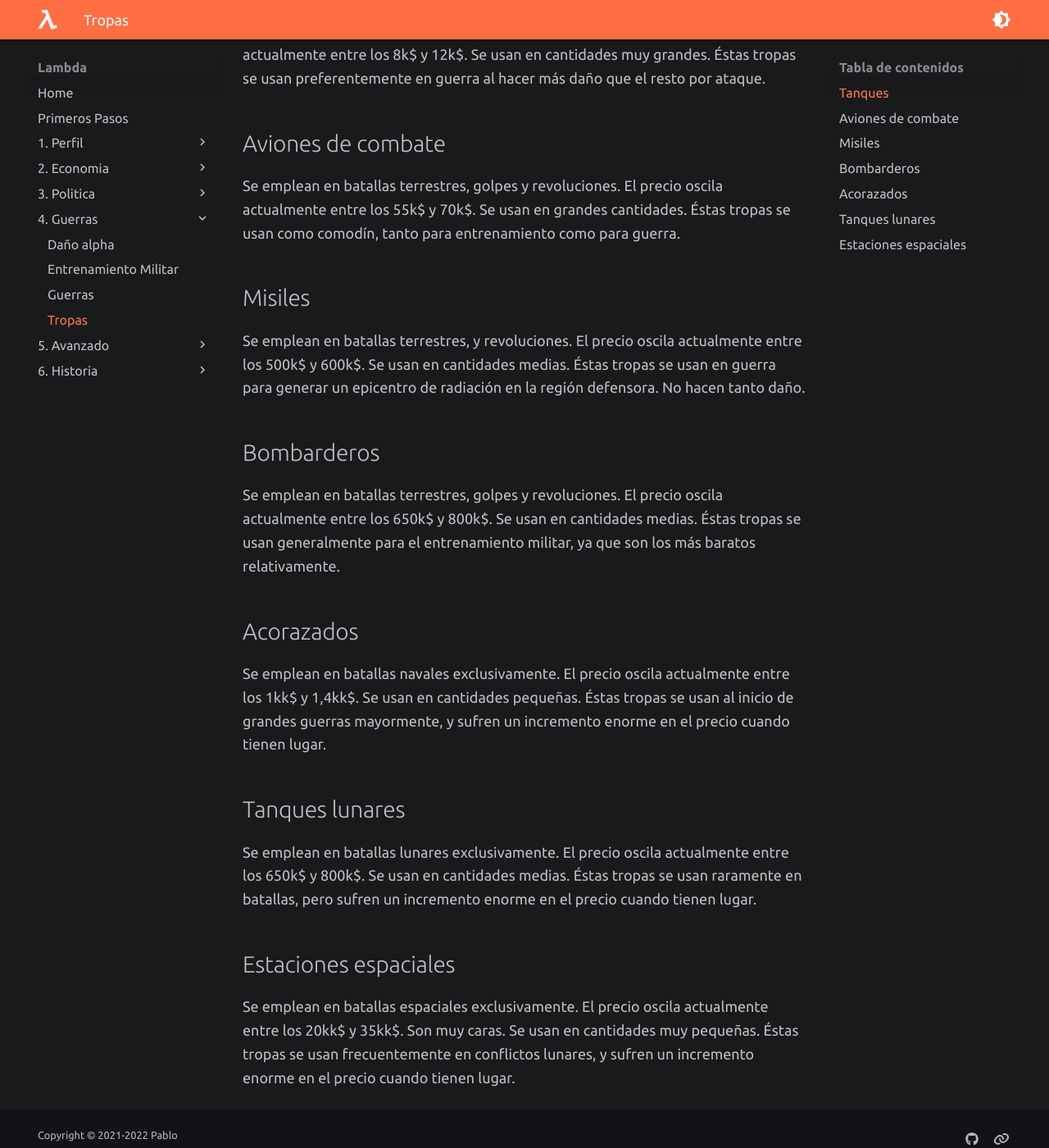
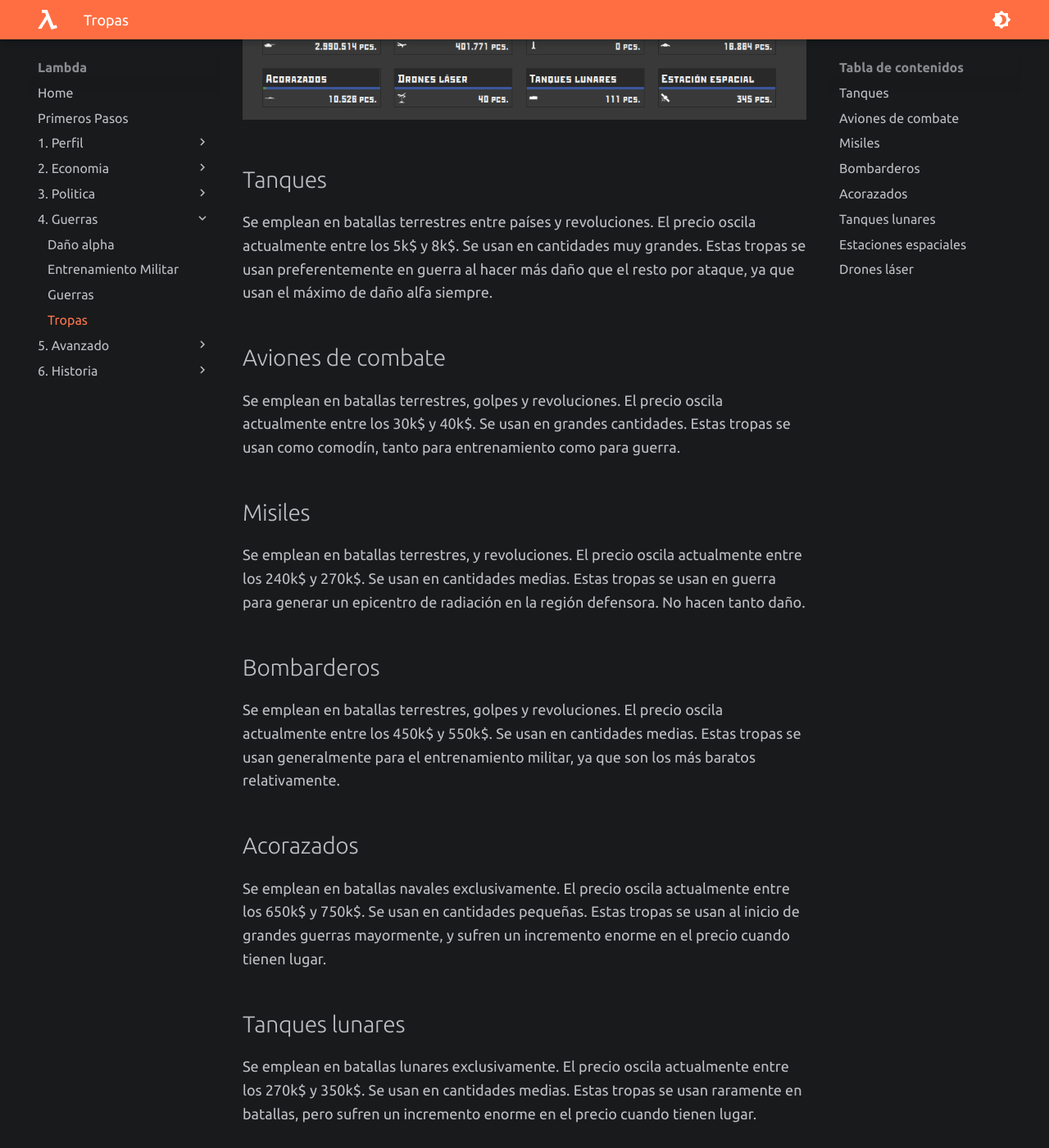
Before and after one commit to pbl0/lambda-mkdocs-material, an MkDocs documentation site: the page built from docs/4.-Guerras/Tropas.md, in a window 1280 px wide and 1400 px high, scrolled down 224 px. Shown: the whole window at 82% size. Built offline with MkDocs 1.6.1 and Material for MkDocs 9.7.7, drawn with Linux system fonts in a browser that asks for light colours; some of the changed text lies outside the part shown.

Commit message:
actualización tropas

```diff
--- a/docs/4.-Guerras/Tropas.md
+++ b/docs/4.-Guerras/Tropas.md
@@ -1,22 +1,29 @@
 # Tropas
 
+> _Ultima revisión: 05/08/2022 por [@Gohkduk](https://t.me/Gohkduk)_
+
+![Foto de las tropas](/img/posts/guerras/tropas.png)
+
 ## Tanques
-Se emplean en batallas terrestres entre países y revoluciones. El precio oscila actualmente entre los 8k$ y 12k$. Se usan en cantidades muy grandes. Éstas tropas se usan preferentemente en guerra al hacer más daño que el resto por ataque.
+Se emplean en batallas terrestres entre países y revoluciones. El precio oscila actualmente entre los 5k$ y 8k$. Se usan en cantidades muy grandes. Estas tropas se usan preferentemente en guerra al hacer más daño que el resto por ataque, ya que usan el máximo de daño alfa siempre.
 
 ## Aviones de combate
-Se emplean en batallas terrestres, golpes y revoluciones. El precio oscila actualmente entre los 55k$ y 70k$. Se usan en grandes cantidades. Éstas tropas se usan como comodín, tanto para entrenamiento como para guerra.
+Se emplean en batallas terrestres, golpes y revoluciones. El precio oscila actualmente entre los 30k$ y 40k$. Se usan en grandes cantidades. Estas tropas se usan como comodín, tanto para entrenamiento como para guerra.
 
 ## Misiles
-Se emplean en batallas terrestres, y revoluciones. El precio oscila actualmente entre los 500k$ y 600k$. Se usan en cantidades medias. Éstas tropas se usan en guerra para generar un epicentro de radiación en la región defensora. No hacen tanto daño.
+Se emplean en batallas terrestres, y revoluciones. El precio oscila actualmente entre los 240k$ y 270k$. Se usan en cantidades medias. Estas tropas se usan en guerra para generar un epicentro de radiación en la región defensora. No hacen tanto daño.
 
 ## Bombarderos
-Se emplean en batallas terrestres, golpes y revoluciones. El precio oscila actualmente entre los 650k$ y 800k$. Se usan en cantidades medias. Éstas tropas se usan generalmente para el entrenamiento militar, ya que son los más baratos relativamente.
+Se emplean en batallas terrestres, golpes y revoluciones. El precio oscila actualmente entre los 450k$ y 550k$. Se usan en cantidades medias. Estas tropas se usan generalmente para el entrenamiento militar, ya que son los más baratos relativamente.
 
 ## Acorazados
-Se emplean en batallas navales exclusivamente. El precio oscila actualmente entre los 1kk$ y 1,4kk$. Se usan en cantidades pequeñas. Éstas tropas se usan al inicio de grandes guerras mayormente, y sufren un incremento enorme en el precio cuando tienen lugar.
+Se emplean en batallas navales exclusivamente. El precio oscila actualmente entre los 650k$ y 750k$. Se usan en cantidades pequeñas. Estas tropas se usan al inicio de grandes guerras mayormente, y sufren un incremento enorme en el precio cuando tienen lugar.
 
 ## Tanques lunares
-Se emplean en batallas lunares exclusivamente. El precio oscila actualmente entre los 650k$ y 800k$. Se usan en cantidades medias. Éstas tropas se usan raramente en batallas, pero sufren un incremento enorme en el precio cuando tienen lugar.
+Se emplean en batallas lunares exclusivamente. El precio oscila actualmente entre los 270k$ y 350k$. Se usan en cantidades medias. Estas tropas se usan raramente en batallas, pero sufren un incremento enorme en el precio cuando tienen lugar.
 
 ## Estaciones espaciales
-Se emplean en batallas espaciales exclusivamente. El precio oscila actualmente entre los 20kk$ y 35kk$. Son muy caras. Se usan en cantidades muy pequeñas. Éstas tropas se usan frecuentemente en conflictos lunares, y sufren un incremento enorme en el precio cuando tienen lugar.
+Se emplean en batallas espaciales exclusivamente. El precio oscila actualmente entre los 7kk$ y 13kk$. Son muy caras. Se usan en cantidades muy pequeñas. Estas tropas se usan frecuentemente en conflictos lunares, y sufren un incremento enorme en el precio cuando tienen lugar.
+
+## Drones láser
+Se pueden usar en todas las batallas. El precio oscila actualmente entre los 175kk$ y 200kk$. Son extremadamente caros. Se usan en cantidades muy pequeñas y sufren un incremente enorme en el precio cuando hay guerras, es recomendable usarlos únicamente en batallas importantes, por su elevado coste, producen un 100% más de daño del normal.
```
Also changed, not shown: docs/index.md (+1 -0 lines), docs/img/posts/guerras/tropas.png (added).
